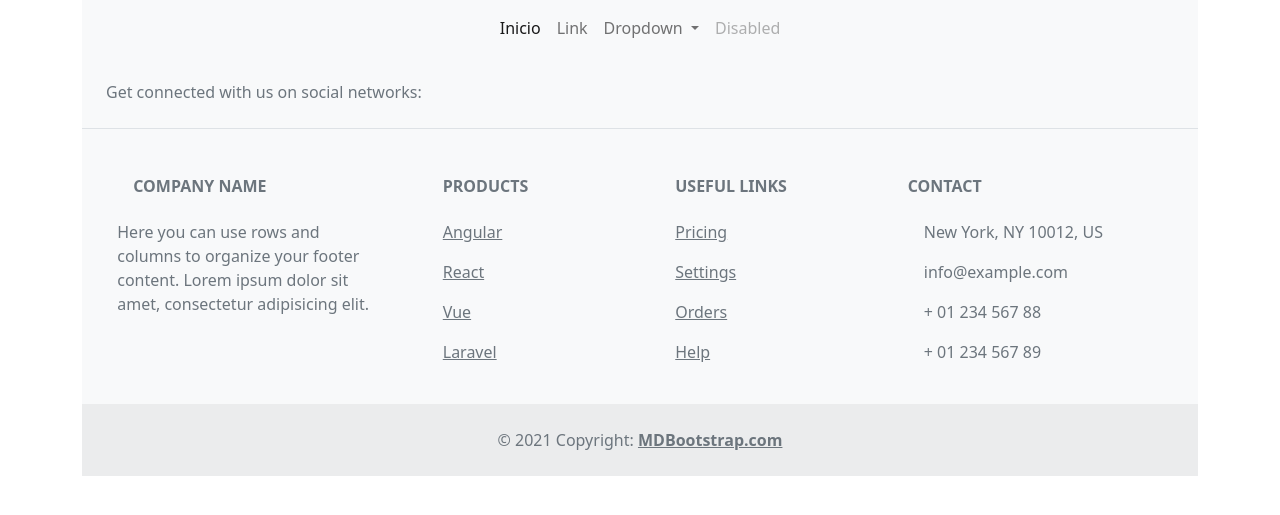
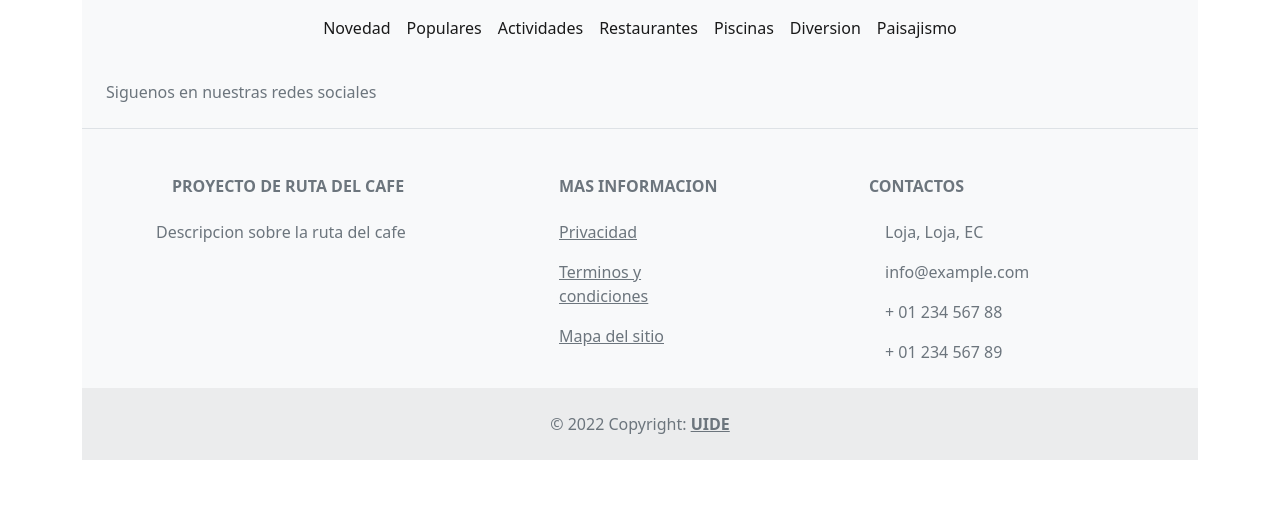
Before and after one commit to fernandoJoseC/interfaces_multimedia, a Django app: page /administracion/index in a window 1280 px wide. Shown: the top 515 px of the page. Run offline with Django 4.2, Linux system fonts and the light colour scheme; data that the repository does not hold is empty.

Commit message:
cambios en el html

```diff
--- a/rutaDelCafe/administracion/models.py
+++ b/rutaDelCafe/administracion/models.py
@@ -37,10 +37,10 @@ class Emprendimiento(models.Model):
     video = models.URLField(
         verbose_name="video promocional", blank=True, null=True)
     disponibilidad = models.CharField(
-        verbose_name="disponibilidad", max_length=3, choices=DISPONIBILIDAD_CHOICES)
+        verbose_name="Disponibilidad", max_length=3, choices=DISPONIBILIDAD_CHOICES, blank=True, null=True)
     calificacion = models.CharField(
-        verbose_name="Calificacion", max_length=20, choices=TIPOS_CALIFICACION_CHOICES)
-    resena = models.CharField(verbose_name="Resena", max_length=500)
+        verbose_name="Calificacion", max_length=20, choices=TIPOS_CALIFICACION_CHOICES, blank=True, null=True)
+    resena = models.CharField(verbose_name="Resena", max_length=500, blank=True, null=True)
 
     def __str__(self):
         return self.nombreEmprendiento
--- a/rutaDelCafe/administracion/templates/comun/footer.html
+++ b/rutaDelCafe/administracion/templates/comun/footer.html
@@ -4,7 +4,7 @@
   <section class="d-flex justify-content-center justify-content-lg-between p-4 border-bottom">
     <!-- Left -->
     <div class="me-5 d-none d-lg-block">
-      <span>Get connected with us on social networks:</span>
+      <span>Siguenos en nuestras redes sociales</span>
     </div>
     <!-- Left -->
 
@@ -42,11 +42,10 @@
         <div class="col-md-3 col-lg-4 col-xl-3 mx-auto mb-4">
           <!-- Content -->
           <h6 class="text-uppercase fw-bold mb-4">
-            <i class="fas fa-gem me-3"></i>Company name
+            <i class="fas fa-gem me-3"></i>Proyecto de RUTA DEL CAFE
           </h6>
           <p>
-            Here you can use rows and columns to organize your footer content. Lorem ipsum
-            dolor sit amet, consectetur adipisicing elit.
+            Descripcion sobre la ruta del cafe
           </p>
         </div>
         <!-- Grid column -->
@@ -55,40 +54,16 @@
         <div class="col-md-2 col-lg-2 col-xl-2 mx-auto mb-4">
           <!-- Links -->
           <h6 class="text-uppercase fw-bold mb-4">
-            Products
+            Mas informacion
           </h6>
           <p>
-            <a href="#!" class="text-reset">Angular</a>
+            <a href="#!" class="text-reset">Privacidad</a>
           </p>
           <p>
-            <a href="#!" class="text-reset">React</a>
+            <a href="#!" class="text-reset">Terminos y condiciones</a>
           </p>
           <p>
-            <a href="#!" class="text-reset">Vue</a>
-          </p>
-          <p>
-            <a href="#!" class="text-reset">Laravel</a>
-          </p>
-        </div>
-        <!-- Grid column -->
-
-        <!-- Grid column -->
-        <div class="col-md-3 col-lg-2 col-xl-2 mx-auto mb-4">
-          <!-- Links -->
-          <h6 class="text-uppercase fw-bold mb-4">
-            Useful links
-          </h6>
-          <p>
-            <a href="#!" class="text-reset">Pricing</a>
-          </p>
-          <p>
-            <a href="#!" class="text-reset">Settings</a>
-          </p>
-          <p>
-            <a href="#!" class="text-reset">Orders</a>
-          </p>
-          <p>
-            <a href="#!" class="text-reset">Help</a>
+            <a href="#!" class="text-reset">Mapa del sitio</a>
           </p>
         </div>
         <!-- Grid column -->
@@ -96,8 +71,8 @@
         <!-- Grid column -->
         <div class="col-md-4 col-lg-3 col-xl-3 mx-auto mb-md-0 mb-4">
           <!-- Links -->
-          <h6 class="text-uppercase fw-bold mb-4">Contact</h6>
-          <p><i class="fas fa-home me-3"></i> New York, NY 10012, US</p>
+          <h6 class="text-uppercase fw-bold mb-4">Contactos</h6>
+          <p><i class="fas fa-home me-3"></i> Loja, Loja, EC</p>
           <p>
             <i class="fas fa-envelope me-3"></i>
             info@example.com
@@ -114,8 +89,8 @@
 
   <!-- Copyright -->
   <div class="text-center p-4" style="background-color: rgba(0, 0, 0, 0.05);">
-    © 2021 Copyright:
-    <a class="text-reset fw-bold" href="https://mdbootstrap.com/">MDBootstrap.com</a>
+    © 2022 Copyright:
+    <a class="text-reset fw-bold" href="#">UIDE</a>
   </div>
   <!-- Copyright -->
 </footer>
--- a/rutaDelCafe/administracion/templates/comun/header.html
+++ b/rutaDelCafe/administracion/templates/comun/header.html
@@ -24,41 +24,25 @@
         <!-- Left links -->
         <ul class="navbar-nav mb-2 mb-lg-0">
           <li class="nav-item">
-            <a class="nav-link active" aria-current="page" href="#">Inicio</a>
+            <a class="nav-link active" aria-current="page" href="#">Novedad</a>
           </li>
           <li class="nav-item">
-            <a class="nav-link" href="#">Link</a>
-          </li>
-          <!-- Navbar dropdown -->
-          <li class="nav-item dropdown">
-            <a
-              class="nav-link dropdown-toggle"
-              href="#"
-              id="navbarDropdown"
-              role="button"
-              data-mdb-toggle="dropdown"
-              aria-expanded="false"
-            >
-              Dropdown
-            </a>
-            <!-- Dropdown menu -->
-            <ul class="dropdown-menu" aria-labelledby="navbarDropdown">
-              <li>
-                <a class="dropdown-item" href="#">Action</a>
-              </li>
-              <li>
-                <a class="dropdown-item" href="#">Another action</a>
-              </li>
-              <li><hr class="dropdown-divider" /></li>
-              <li>
-                <a class="dropdown-item" href="#">Something else here</a>
-              </li>
-            </ul>
+            <a class="nav-link active" aria-current="page" href="#">Populares</a>
           </li>
           <li class="nav-item">
-            <a class="nav-link disabled"
-              >Disabled</a
-            >
+            <a class="nav-link active" aria-current="page" href="#">Actividades</a>
+          </li>
+          <li class="nav-item">
+            <a class="nav-link active" aria-current="page" href="#">Restaurantes</a>
+          </li>
+          <li class="nav-item">
+            <a class="nav-link active" aria-current="page" href="#">Piscinas</a>
+          </li>
+          <li class="nav-item">
+            <a class="nav-link active" aria-current="page" href="#">Diversion</a>
+          </li>
+          <li class="nav-item">
+            <a class="nav-link active" aria-current="page" href="#">Paisajismo</a>
           </li>
         </ul>
         <!-- Left links -->
--- a/rutaDelCafe/administracion/templates/presentacion/index.html
+++ b/rutaDelCafe/administracion/templates/presentacion/index.html
@@ -1,4 +1,5 @@
-{% extends "comun/base.html" %} {% block content %}
+{% extends "comun/base.html" %}
+{% block content %}
 <section>
   {%for categoria in categorias%}
   <div>
@@ -6,14 +7,14 @@
       <div class="card">
         <img class="card-img-top" src="..." alt="Card image cap" />
         <div class="card-body">
-          <h5 class="card-title">Card title</h5>
+          <h5 class="card-title">Nombre del emprendimiento</h5>
           <p class="card-text">
-            This is a wider card with supporting text below as a natural lead-in
-            to additional content. This content is a little bit longer.
+            Breve descripcion del emprendimiento
           </p>
         </div>
         <div class="card-footer">
-          <small class="text-muted">Last updated 3 mins ago</small>
+          <small class="text-muted">Horario de atencion</small>
+          <small class="text-muted">Calificacion</small>
         </div>
       </div>
     </div>
```
Also changed, not shown: rutaDelCafe/administracion/migrations/0006_remove_servicios_calificacion_and_more.py (added).
